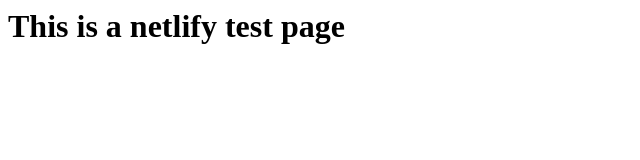
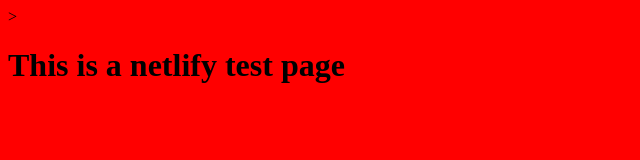
Before and after one commit to aldenhari/test-page, a plain HTML site: page index.html in a window 1280 px wide. Shown: the whole page, without its empty margins (0-640 px from the left). Drawn offline with Linux system fonts and the light colour scheme.

Commit message:
fixing css link embedding

```diff
--- a/assets/style.css
+++ b/assets/style.css
@@ -1,3 +1,3 @@
-h1{
-  color:red;
+body {
+  background-color:red;
 }
--- a/index.html
+++ b/index.html
@@ -1,9 +1,9 @@
 <html>
   <head>
     <title>TEST PAGE!</title>
+    <link href="assets/style.css" rel="stylesheet">>
   </head>
   <body>
-    <link href="assets/style.css">
     <h1>This is a netlify test page</h1>
   </body>
 </html>
```
